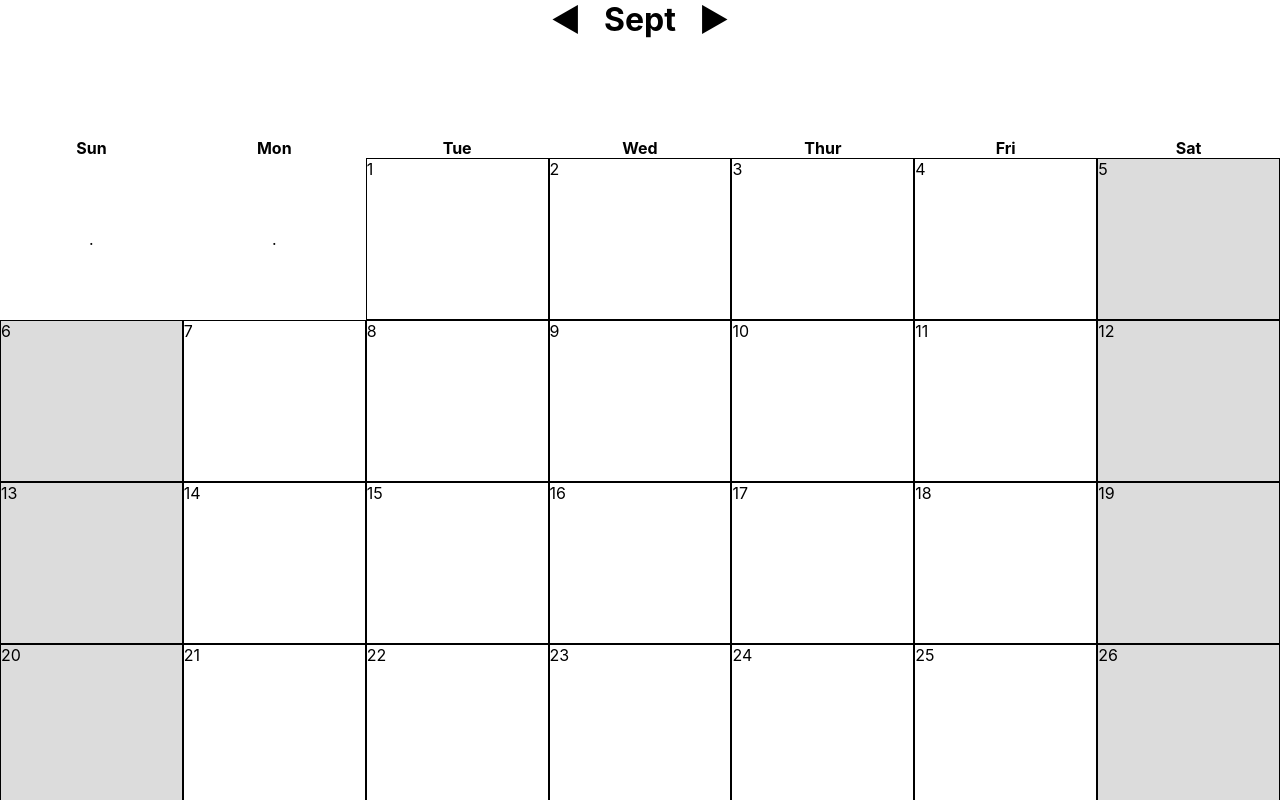
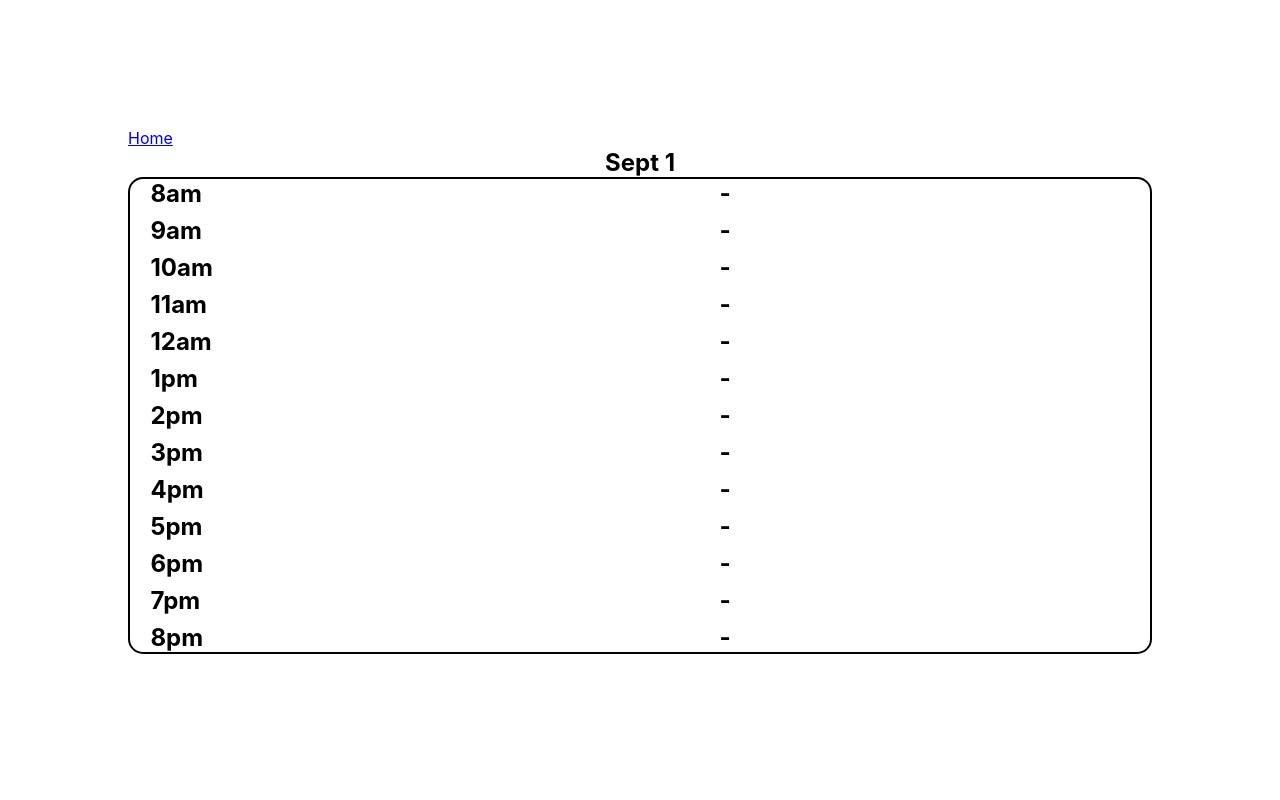
Before and after one commit to Xavi55/pyScheduler, a React (Create React App) app in the folder view/: page /2020/Sept/1 in a window 1280 px wide. Shown: the top 800 px of the page. Built offline with nearby package versions, Linux system fonts and the light colour scheme.

Commit message:
added routing

```diff
--- a/view/package.json
+++ b/view/package.json
@@ -8,6 +8,7 @@
     "@testing-library/user-event": "^7.2.1",
     "react": "^16.13.1",
     "react-dom": "^16.13.1",
+    "react-router-dom": "^5.2.0",
     "react-scripts": "3.4.3"
   },
   "scripts": {
@@ -19,7 +20,7 @@
   "eslintConfig": {
     "extends": "react-app"
   },
-  "proxy":"http://localhost:5000",
+  "proxy": "http://localhost:5000",
   "browserslist": {
     "production": [
       ">0.2%",
--- a/view/src/App.css
+++ b/view/src/App.css
@@ -33,6 +33,10 @@ margin:0;
   align-items: center;
   justify-content: center;
 }
+#today
+{
+  background-color:coral;
+}
 /*Day.js*/
 .d
 {
@@ -49,3 +53,32 @@ margin:0;
 {
   cursor: pointer;
 }
+/*Grid*/
+#grid
+{
+
+  margin:10% 10%;
+}
+#content
+{
+  display: grid;
+  grid-template-columns: 1fr 6fr;
+  row-gap: .5em;
+  column-gap: .5em;
+  border: solid 2px black;
+  border-radius: 15px;
+  padding:0 0 0 2%;
+}
+#gTitle
+{
+  text-align: center;
+}
+.block
+{
+  text-align: center;
+}
+.block:hover
+{
+  background-color: chartreuse;
+  border-radius: 15px;
+}
--- a/view/src/App.js
+++ b/view/src/App.js
@@ -5,10 +5,12 @@ the calendar
 get curr day and populate the calendar
 */
 import React, {  useState,useEffect }from 'react';
+import { BrowserRouter as Router, Route } from 'react-router-dom'
 import './App.css';
 
 //custom components
 import Day from './components/Day'
+import Grid from './components/Grid'
 
 function App()
 {
@@ -32,21 +34,50 @@ function App()
            cYear:"#year",
            cDay:"#day",
            cMonth:"#month",
-
-
+           trav:0,
+           today:false
        }
    )
+
+   const handleLeftArrow=()=>
+   {
+       if(state.trav<-3)
+       {
+           console.log("Can't go back any further.")
+       }
+       else
+       {
+           setState(prev=>
+            {
+                return{
+                    ...prev,
+                    trav:state.trav-1
+                }
+            })
+       }
+       console.log(state.trav)
+   }
+   const handleRightArrow=()=>
+   {
+       console.log('larrow')
+   }
 
    const getDate=()=>
    {
        const d=new Date()
        const m=d.getMonth()
        const y=d.getFullYear()
+       const today=d.getDate()
        const days = getDays(m+1,y)//fetch days in curr month, 0indexed
-       setState({
+       setState(prev=>
+        {
+            return{
+                ...prev,
                cYear:y,
                cDay:days,
-           cMonth:m
+               cMonth:m,
+               today:today
+            }
        })
     }
     /*prev=>{
@@ -77,8 +108,11 @@ function App()
     {
         days.push(
             <Day
+                today={i+1===state.today?true:null}
                 key={i+1}
                 day={i+1}
+                month={mon[state.cMonth]}
+                year={state.cYear}
             />
         )
         /*<h5
@@ -88,8 +122,13 @@ function App()
     }
 
     return (
+        <Router>
+            <Route
+                path={'/'}
+                exact={true}
+            >
                 <div className="App">
-            <h1 id="cMonth"><span className="arrow">◄</span>&nbsp;&nbsp;&nbsp;{mon[state.cMonth]}&nbsp;&nbsp;&nbsp;<span className="arrow">►</span></h1>
+                    <h1 id="cMonth"><span className="arrow" onClick={handleLeftArrow}>◄</span>&nbsp;&nbsp;&nbsp;{mon[state.cMonth]}&nbsp;&nbsp;&nbsp;<span className="arrow" id="rarrow">►</span></h1>
                     <div id="inner-grid">
                         <h4>Sun</h4>
                         <h4>Mon</h4>
@@ -101,6 +140,15 @@ function App()
                         {days/*insert days*/}
                     </div>
                 </div>
+            </Route>
+            <Route
+                path={'/:year/:month/:day'}
+                exact={true}
+                render={(props) => (
+                    <Grid {...props} day={state.cDay} />
+                  )}
+            />
+        </Router>
     );
 }
 export default App;
--- a/view/src/components/Day.js
+++ b/view/src/components/Day.js
@@ -1,14 +1,14 @@
 import React, { useState,useEffect } from 'react';
+import { Link } from 'react-router-dom'
 
 function Day(props)
 {
-    useEffect(()=>
-    {
-        console.log('y')
-    },[])
+
     return(
-        <div className="d">
-            {props.day}
+        <div className="d" id={props.today?'today':null}>
+            <Link to={`/${props.year}/${props.month}/${props.day}`}>
+                {props.day}
+            </Link>
         </div>
     )
 }
--- /dev/null
+++ b/view/src/components/Grid.js
@@ -0,0 +1,31 @@
+import React, { useState,useEffect } from 'react';
+import { Link } from 'react-router-dom'
+
+function Grid(match)
+{
+
+    console.log(match)
+    let vars= match.match.params
+    return(
+        <div id="grid">
+            <Link  id="home" to={'/'}>Home</Link>
+            <h2 id="gTitle">{vars.month} {vars.day}</h2>
+            <div id="content">
+                <h2>8am</h2><h2 className="block">-</h2>
+                <h2>9am</h2><h2 className="block">-</h2>
+                <h2>10am</h2><h2 className="block">-</h2>
+                <h2>11am</h2><h2 className="block">-</h2>
+                <h2>12am</h2><h2 className="block">-</h2>
+                <h2>1pm</h2><h2 className="block">-</h2>
+                <h2>2pm</h2><h2 className="block">-</h2>
+                <h2>3pm</h2><h2 className="block">-</h2>
+                <h2>4pm</h2><h2 className="block">-</h2>
+                <h2>5pm</h2><h2 className="block">-</h2>
+                <h2>6pm</h2><h2 className="block">-</h2>
+                <h2>7pm</h2><h2 className="block">-</h2>
+                <h2>8pm</h2><h2 className="block">-</h2>
+            </div>
+        </div>
+    )
+}
+export default Grid
```
Also changed, not shown: 1 other file (tests, documents, lock files or other folders). Lines whose indentation alone changed are shown as unchanged.
